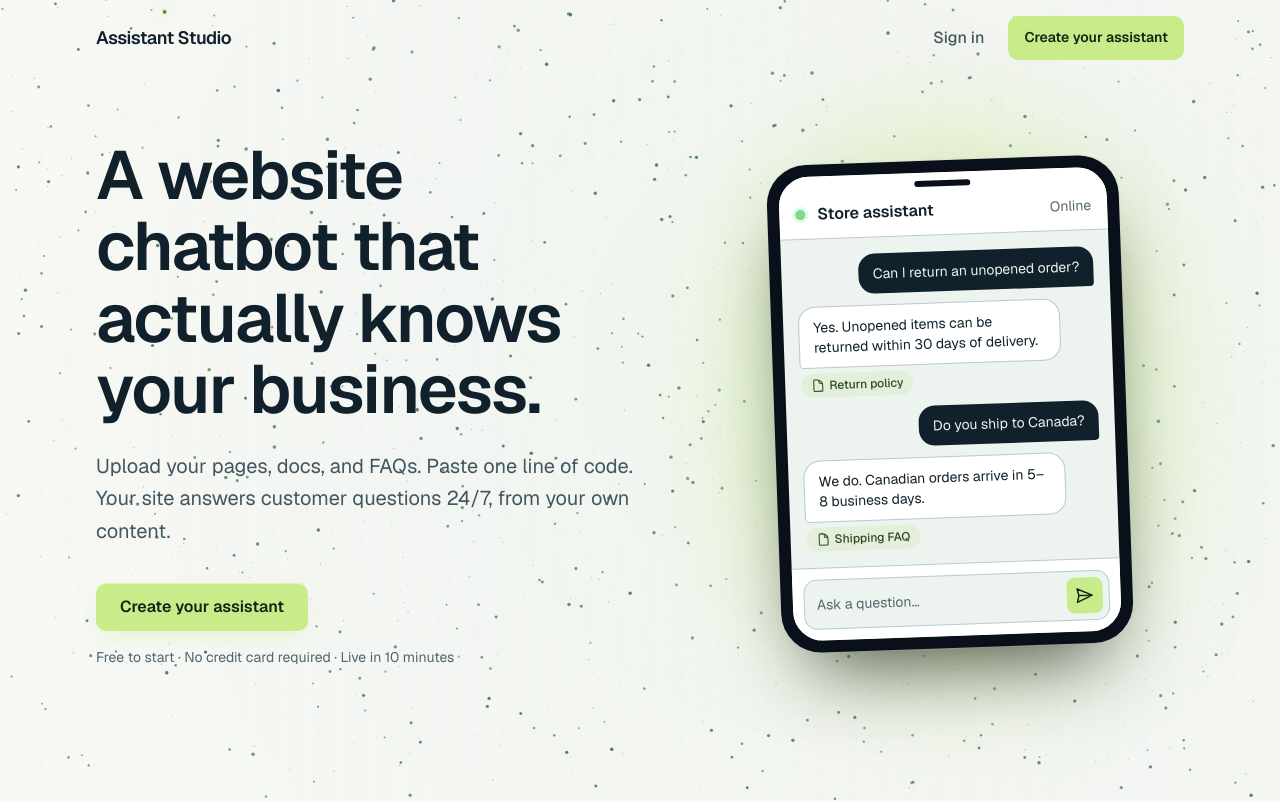
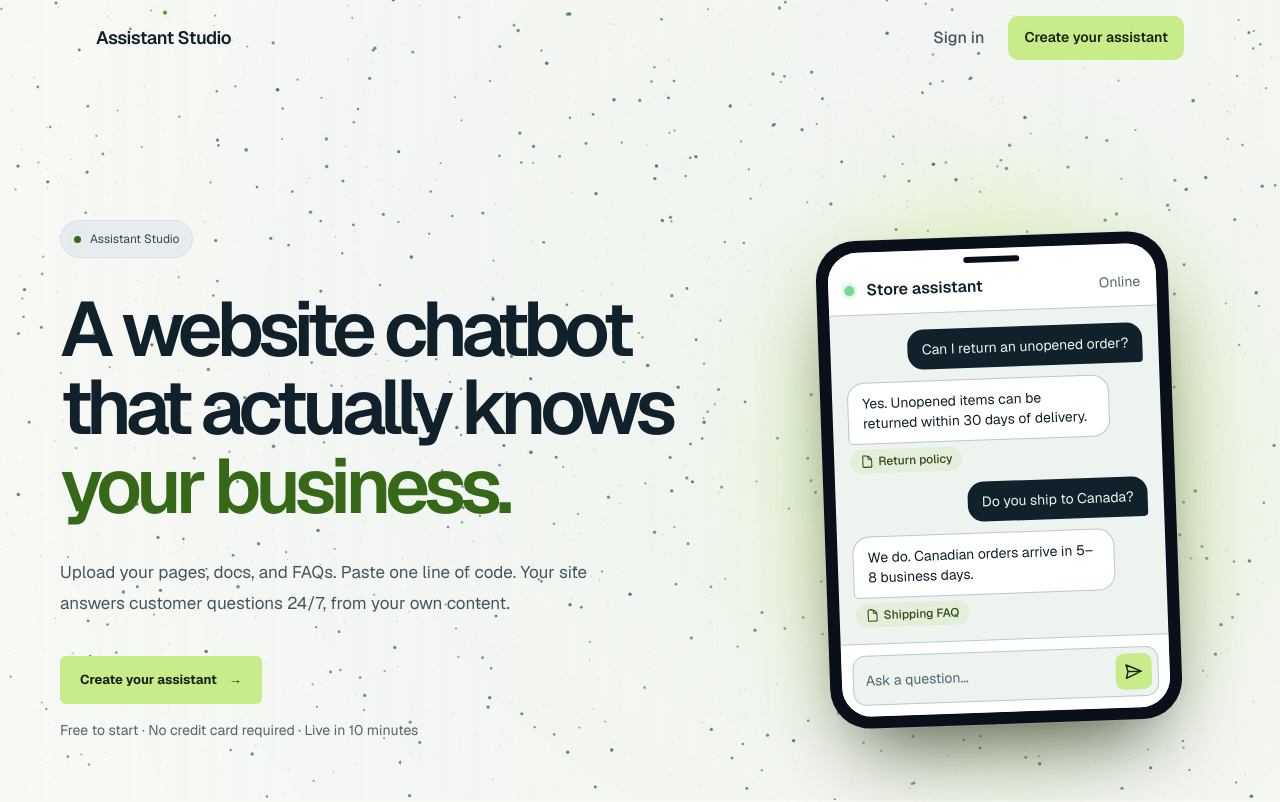
Before and after one commit to geisera/metanomic, a Next.js app: page /assistant-studio in a window 1280 px wide. Shown: the top 802 px of the page. Built offline with nearby package versions, Linux system fonts and the light colour scheme; no server answers.

Commit message:
Align Assistant Studio hero with Metanomic homepage

```diff
--- a/src/app/assistant-studio/minimal.module.css
+++ b/src/app/assistant-studio/minimal.module.css
@@ -114,3 +114,5 @@
   from { opacity:0; transform:translateY(8px); }
   to { opacity:1; transform:translateY(0); }
 }
+
+.heroAccent { color:var(--site-c9ec8a); }
--- a/src/app/assistant-studio/page.tsx
+++ b/src/app/assistant-studio/page.tsx
@@ -77,12 +77,13 @@ export default function Page(){
     </header>
 
     <main>
-      <section className="mx-auto grid max-w-6xl items-center gap-14 px-5 pb-20 pt-8 sm:px-8 sm:pt-14 lg:grid-cols-[1.1fr_0.9fr] lg:gap-12 lg:pb-28 lg:pt-16">
-        <div>
-          <h1 className="text-balance text-[2.6rem] font-semibold leading-[1.05] tracking-tight sm:text-6xl lg:text-[4.25rem]">A website chatbot that actually knows your business.</h1>
-          <p className={s.fg2+' mt-6 max-w-xl text-lg leading-relaxed sm:text-xl'}>Upload your pages, docs, and FAQs. Paste one line of code. Your site answers customer questions 24/7, from your own content.</p>
+      <section className="container relative grid min-h-[min(83vh,820px)] items-center gap-14 py-20 md:py-28 lg:grid-cols-[minmax(0,1.5fr)_minmax(0,1fr)] lg:py-36">
+        <div className="min-w-0">
+          <span className="pill">Assistant Studio</span>
+          <h1 className="mt-8 max-w-[790px] text-balance text-[clamp(2.75rem,6vw,6rem)] font-semibold leading-[1.02] tracking-[-.075em]">A website chatbot that actually knows <span className={s.heroAccent}>your business.</span></h1>
+          <p className={s.fg2+' mt-8 max-w-[550px] text-[17px] leading-[1.85]'}>Upload your pages, docs, and FAQs. Paste one line of code. Your site answers customer questions 24/7, from your own content.</p>
           <div className="mt-9 flex flex-col gap-4 sm:flex-row sm:items-center">
-            <Signup className="w-full sm:w-auto"/>
+            <a href={SIGNUP} className="button button-primary w-full sm:w-auto">Create your assistant <span aria-hidden="true">→</span></a>
           </div>
           <p className={s.fg3+' mt-4 text-sm'}>Free to start · No credit card required · Live in 10 minutes</p>
         </div>
```
